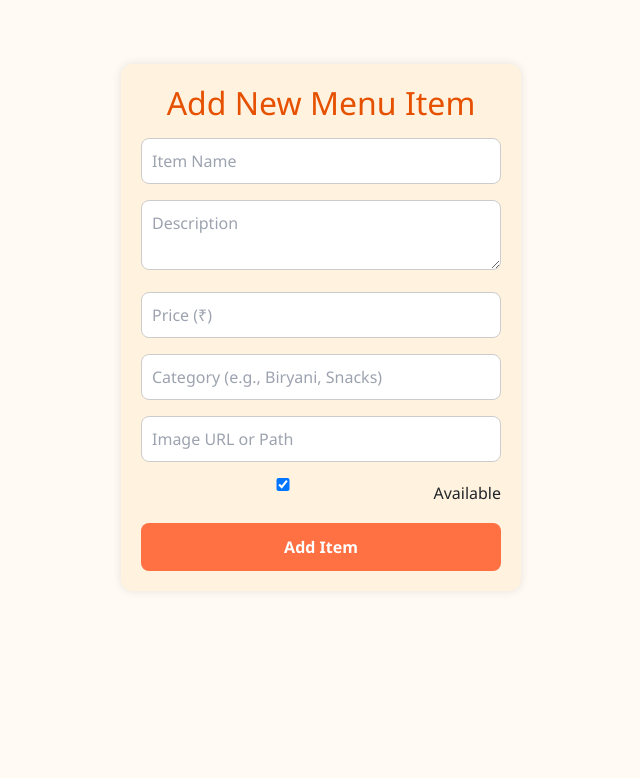
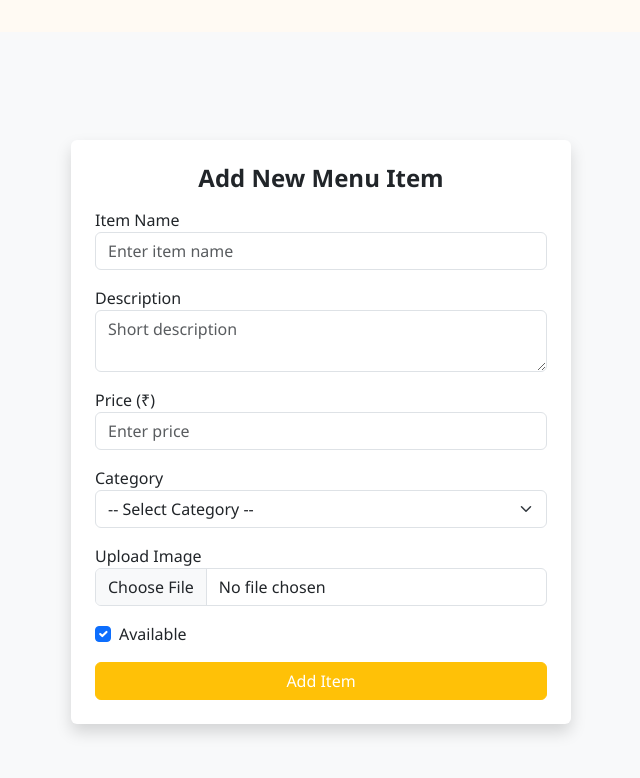
Before and after one commit to NakulKait/Canteen-Management-System, a React (Vite) app in the folder Frontend/my-react-app/: page /addMenuItem in a window 1280 px wide. Shown: the top 778 px of the page, without its empty margins (319-959 px from the left). Built offline with nearby package versions, Linux system fonts and the light colour scheme.

Commit message:
Created form and verify otp frontend page also implemented preview image functionality

```diff
--- a/Frontend/my-react-app/src/Components/VerifyOtp.jsx
+++ b/Frontend/my-react-app/src/Components/VerifyOtp.jsx
@@ -1,13 +1,14 @@
 import React, { useState } from "react";
-import { useLocation, useNavigate } from "react-router-dom";
+import { useLocation, useNavigate, Link } from "react-router-dom";
 import { toast } from "react-toastify";
 import axios from "axios";
+import "bootstrap/dist/css/bootstrap.min.css";
+import { ArrowLeftIcon } from "@heroicons/react/24/solid";
 
 const VerifyOtp = () => {
   const [otp, setOtp] = useState("");
   const location = useLocation();
   const navigate = useNavigate();
-
   const email = location.state?.email;
 
   const handleVerify = async (e) => {
@@ -19,11 +20,7 @@ const VerifyOtp = () => {
     }
 
     try {
-      const res = await axios.post("http://localhost:8080/verify-otp", {
-        email,
-        otp,
-      });
-
+      await axios.post("http://localhost:8080/verify-otp", { email, otp });
       toast.success("Registration complete!");
       navigate("/login");
     } catch (err) {
@@ -32,24 +29,53 @@ const VerifyOtp = () => {
   };
 
   return (
-    <div className="container mt-5" style={{ maxWidth: "400px" }}>
-      <h4 className="text-center mb-3">Verify OTP</h4>
+    <div className="d-flex justify-content-center align-items-center vh-100 bg-light">
+      <div
+        className="p-4 rounded bg-white shadow"
+        style={{ width: "100%", maxWidth: "400px" }}
+      >
+        <Link
+          to="/register"
+          style={{
+            display: "flex",
+            alignItems: "center",
+            textDecoration: "none",
+            color: "black",
+            marginBottom: "1rem",
+          }}
+        >
+          <ArrowLeftIcon style={{ height: "20px", marginRight: "8px" }} />
+          <strong>Back to Register</strong>
+        </Link>
+        <div className="text-center mb-4">
+          <img src="/logo.png" alt="Logo" className="logo-img" />
+          <h4 className="mt-3 text-orange fw-bold">Verify OTP</h4>
+          <p className="text-muted">Check your email for the OTP code</p>
+        </div>
         <form onSubmit={handleVerify}>
           <div className="mb-3">
-          <label htmlFor="otp">Enter OTP sent to {email}</label>
+            <label htmlFor="otp">OTP for {email}</label>
             <input
               type="text"
               className="form-control"
               id="otp"
+              placeholder="Enter OTP"
               value={otp}
               onChange={(e) => setOtp(e.target.value)}
               required
             />
           </div>
-        <button className="btn btn-primary w-100" type="submit">
+          <div className="d-grid">
+            <button className="btn btn-warning text-white" type="submit">
               Verify OTP
             </button>
+          </div>
         </form>
+        <p className="mt-3 text-center">
+          Didn’t receive the code?{" "}
+          <span style={{ color: "#f57c00" }}>Check spam</span>
+        </p>
+      </div>
     </div>
   );
 };
--- a/Frontend/my-react-app/src/Pages/AddMenuItem.jsx
+++ b/Frontend/my-react-app/src/Pages/AddMenuItem.jsx
@@ -1,91 +1,196 @@
-import React, { useState } from 'react';
-import  "../styles/AddMenuItem.css";
-
+import React, { useState } from "react";
+import "../styles/AddMenuItem.css";
+import { toast } from "react-toastify";
 
 const AddMenuItem = ({ onAdd }) => {
   const [formData, setFormData] = useState({
-    name: '',
-    description: '',
-    price: '',
-    category: '',
-    image: '',
+    name: "",
+    description: "",
+    price: "",
+    category: "",
+    image: null,
     available: true,
   });
+
+  const [imagePreview, setImagePreview] = useState(null); // Preview URL
 
   const handleChange = (e) => {
     const { name, value, type, checked } = e.target;
     setFormData({
       ...formData,
-      [name]: type === 'checkbox' ? checked : value,
+      [name]: type === "checkbox" ? checked : value,
     });
   };
 
-  const handleSubmit = (e) => {
+  const handleImageChange = (e) => {
+    const file = e.target.files[0];
+    if (file) {
+      setFormData({
+        ...formData,
+        image: file,
+      });
+
+      const previewUrl = URL.createObjectURL(file);
+      setImagePreview(previewUrl);
+    }
+  };
+
+  const handleSubmit = async (e) => {
     e.preventDefault();
-    onAdd(formData);
-    alert('Item added successfully!');
+
+    if (!formData.name || !formData.price || !formData.category) {
+      toast.error("Please fill in all required fields.");
+      return;
+    }
+
+    const data = new FormData();
+    data.append("name", formData.name);
+    data.append("description", formData.description);
+    data.append("price", formData.price);
+    data.append("category", formData.category);
+    data.append("available", formData.available);
+    if (formData.image) {
+      data.append("image", formData.image);
+    }
+
+    try {
+      // Replace this with your backend endpoint
+      const response = await fetch("http://localhost:8080/menu-items", {
+        method: "POST",
+        body: data,
+      });
+
+      if (!response.ok) throw new Error("Upload failed");
+
+      toast.success("Item added successfully!");
+
+      // Reset form
       setFormData({
-      name: '',
-      description: '',
-      price: '',
-      category: '',
-      image: '',
+        name: "",
+        description: "",
+        price: "",
+        category: "",
+        image: null,
         available: true,
       });
+      setImagePreview(null);
+    } catch (err) {
+      toast.error("Failed to add item");
+    }
   };
 
   return (
-    <form className="menu-form" onSubmit={handleSubmit}>
-      <h2>Add New Menu Item</h2>
+    <div className="d-flex justify-content-center align-items-center vh-100 bg-light">
+      <div
+        className="p-4 rounded bg-white shadow"
+        style={{ width: "100%", maxWidth: "500px" }}
+      >
+        <h4 className="text-center mb-3 text-orange fw-bold">
+          Add New Menu Item
+        </h4>
+        <form onSubmit={handleSubmit}>
+          <div className="mb-3">
+            <label>Item Name</label>
             <input
               type="text"
               name="name"
-        placeholder="Item Name"
+              className="form-control"
+              placeholder="Enter item name"
               value={formData.name}
               onChange={handleChange}
               required
             />
+          </div>
+
+          <div className="mb-3">
+            <label>Description</label>
             <textarea
               name="description"
-        placeholder="Description"
+              className="form-control"
+              placeholder="Short description"
               value={formData.description}
               onChange={handleChange}
-        required
             />
+          </div>
+
+          <div className="mb-3">
+            <label>Price (₹)</label>
             <input
               type="number"
               name="price"
-        placeholder="Price (₹)"
+              className="form-control"
+              placeholder="Enter price"
               value={formData.price}
               onChange={handleChange}
               required
             />
-      <input
-        type="text"
+          </div>
+
+          <div className="mb-3">
+            <label>Category</label>
+            <select
               name="category"
-        placeholder="Category (e.g., Biryani, Snacks)"
+              className="form-select"
               value={formData.category}
               onChange={handleChange}
               required
+            >
+              <option value="">-- Select Category --</option>
+              <option value="Veg">Veg</option>
+              <option value="Non-Veg">Non-Veg</option>
+              <option value="Breakfast">Breakfast</option>
+              <option value="Beverages">Beverages</option>
+              <option value="Desserts">Desserts</option>
+              <option value="Today's Menu">Today's Menu</option>
+            </select>
+          </div>
+
+          <div className="mb-3">
+            <label>Upload Image</label>
+            <input
+              type="file"
+              name="image"
+              className="form-control"
+              accept="image/*"
+              onChange={handleImageChange}
             />
-      <input
-        type="text"
-        name="image"
-        placeholder="Image URL or Path"
-        value={formData.image}
-        onChange={handleChange}
+            {imagePreview && (
+              <div className="mt-3 text-center">
+                <img
+                  src={imagePreview}
+                  alt="Preview"
+                  style={{
+                    maxHeight: "200px",
+                    maxWidth: "100%",
+                    borderRadius: "10px",
+                  }}
                 />
-      <label className="checkbox-label">
+              </div>
+            )}
+          </div>
+
+          <div className="form-check mb-3">
             <input
               type="checkbox"
               name="available"
+              className="form-check-input"
+              id="available"
               checked={formData.available}
               onChange={handleChange}
             />
+            <label className="form-check-label" htmlFor="available">
               Available
             </label>
-      <button type="submit">Add Item</button>
+          </div>
+
+          <div className="d-grid">
+            <button type="submit" className="btn btn-warning text-white">
+              Add Item
+            </button>
+          </div>
         </form>
+      </div>
+    </div>
   );
 };
 
```
Lines whose indentation alone changed are shown as unchanged.
